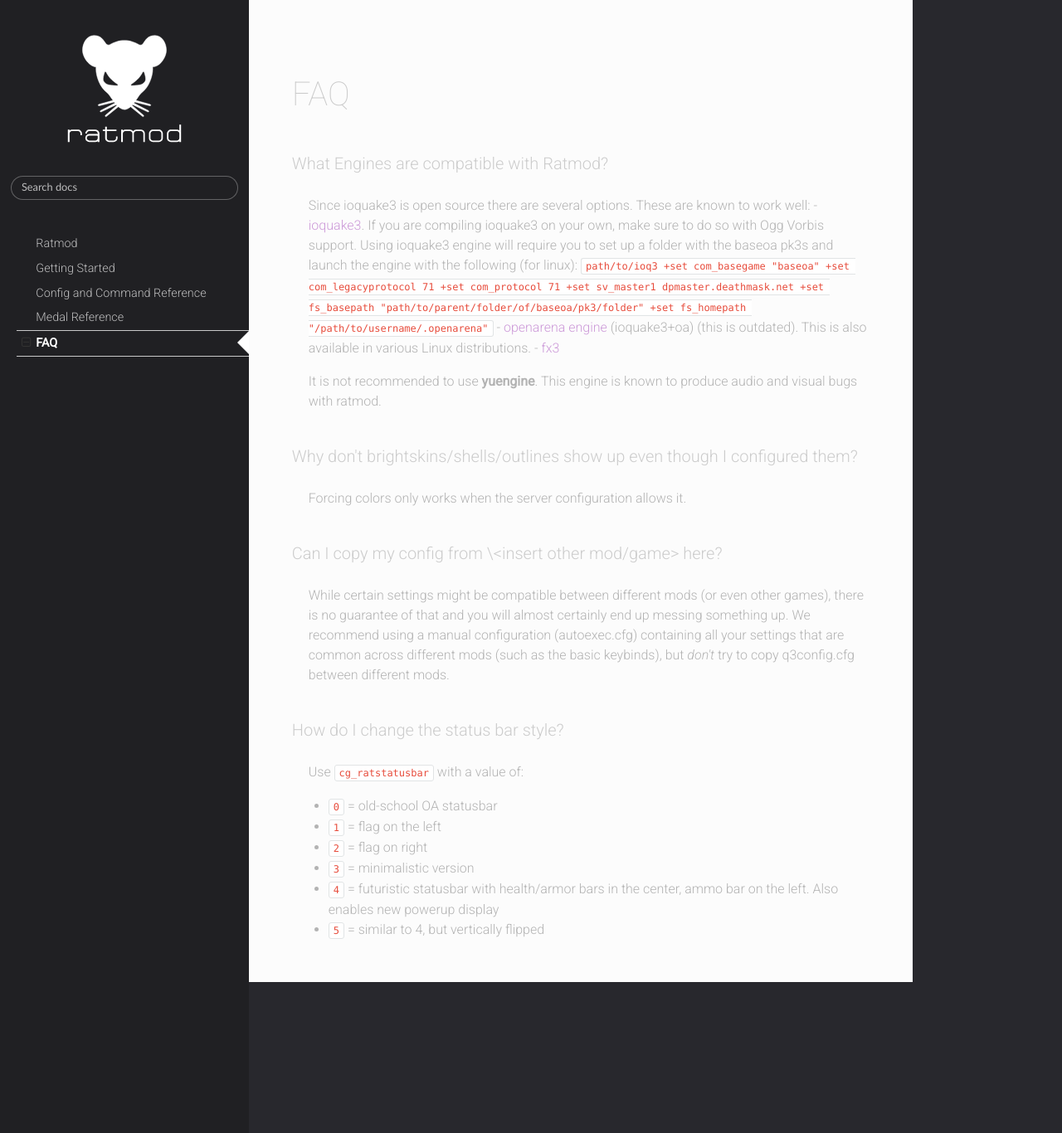
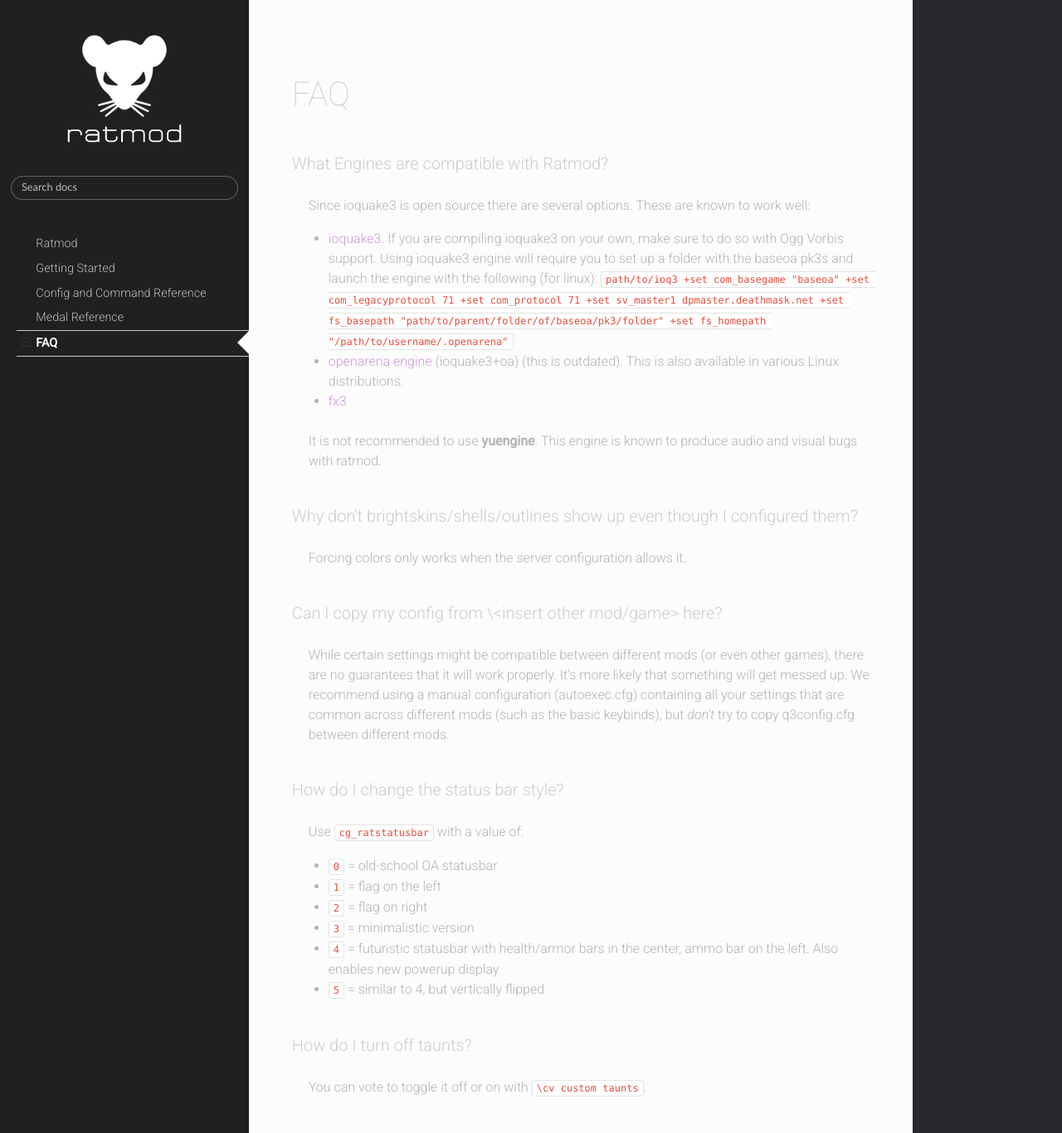
Before and after one commit to ratmod/ratmod.github.io, an MkDocs documentation site: the page built from docs/faq.md, in a window 1280 px wide and 1366 px high. Shown: the whole window at 83% size. Built offline with MkDocs 1.6.1, drawn with Linux system fonts in a browser that asks for light colours; nearby versions of some CDN libraries.

Commit message:
small edits

```diff
--- a/docs/faq.md
+++ b/docs/faq.md
@@ -3,6 +3,7 @@
 ### What Engines are compatible with Ratmod?
 
 Since ioquake3 is open source there are several options. These are known to work well:
+
 - [ioquake3](https://github.com/ioquake/ioq3). If you are compiling ioquake3 on your own, make sure to do so with Ogg Vorbis support. Using ioquake3 engine will require you to set up a folder with the baseoa pk3s and launch the engine with the following (for linux): `path/to/ioq3 +set com_basegame "baseoa" +set com_legacyprotocol 71 +set com_protocol 71 +set sv_master1 dpmaster.deathmask.net +set fs_basepath "path/to/parent/folder/of/baseoa/pk3/folder" +set fs_homepath "/path/to/username/.openarena"`
 - [openarena engine](http://openarena.ws/download.php) (ioquake3+oa) (this is outdated). This is also available in various Linux distributions.
 - [fx3](http://www.h4l-group.de/pub/Q3_engines/fX3/client/for_OA/)
@@ -15,7 +16,7 @@
 
 ### Can I copy my config from \<insert other mod/game\> here?
 
-While certain settings might be compatible between different mods (or even other games), there is no guarantee of that and you will almost certainly end up messing something up. We recommend using a manual configuration (autoexec.cfg) containing all your settings that are common across different mods (such as the basic keybinds), but *don't* try to copy q3config.cfg between different mods.
+While certain settings might be compatible between different mods (or even other games), there are no guarantees that it will work properly. It's more likely that something will get messed up. We recommend using a manual configuration (autoexec.cfg) containing all your settings that are common across different mods (such as the basic keybinds), but *don't* try to copy q3config.cfg between different mods.
 
 ### How do I change the status bar style?
 
@@ -27,3 +28,7 @@
 - `3` = minimalistic version
 - `4` = futuristic statusbar with health/armor bars in the center, ammo bar on the left. Also enables new powerup display
 - `5` = similar to 4, but vertically flipped
+
+### How do I turn off taunts?
+
+You can vote to toggle it off or on with `\cv custom taunts`.
```
Also changed, not shown: docs/config-command-reference.md (+1 -1 lines), docs/getting-started.md (+3 -3 lines), docs/index.md (+3 -1 lines).
